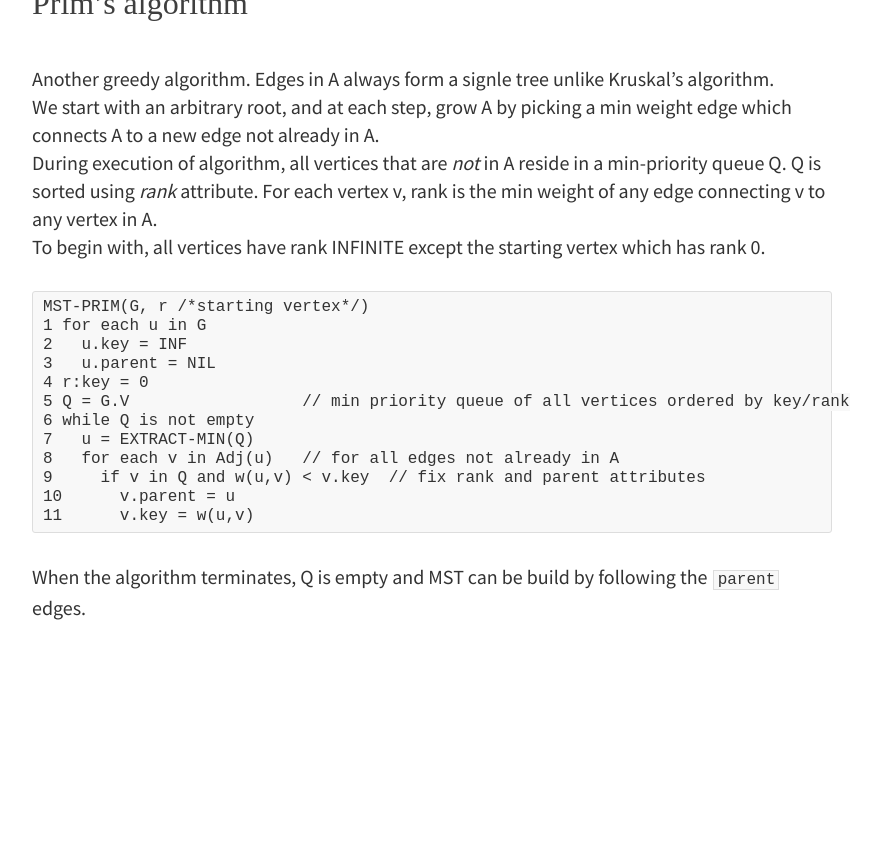
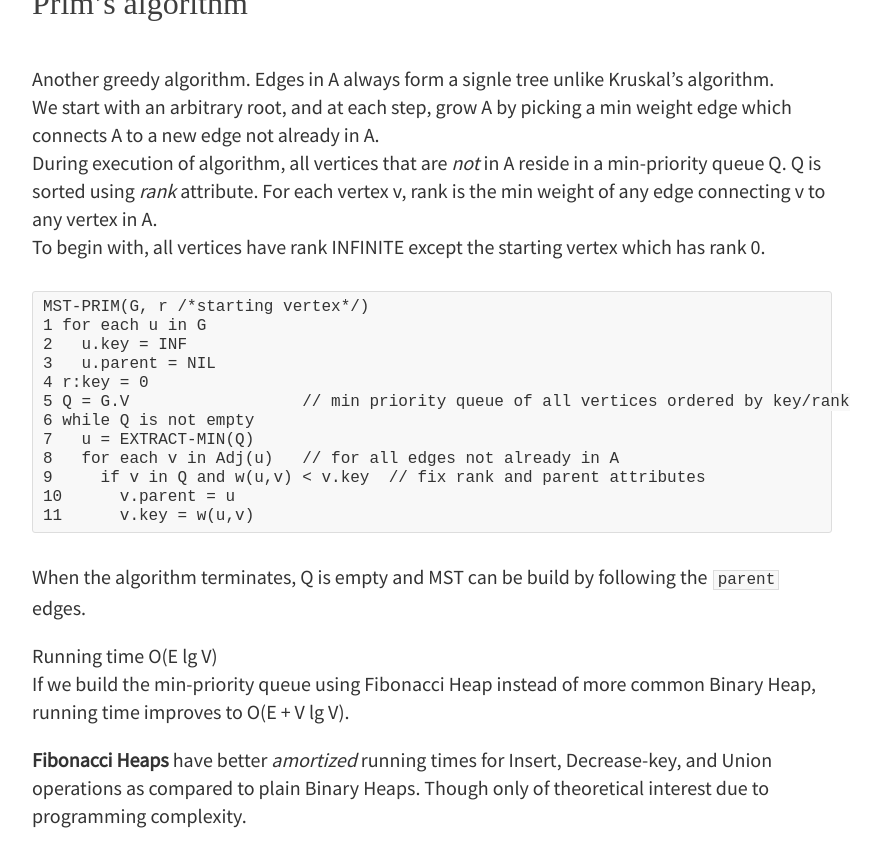
Before and after one commit to rbt91/rbt91.github.io, a Jekyll site: the page built from _posts/2016-09-30-graph-algorithms.md, in a window 1280 px wide and 900 px high, scrolled down 6440 px. Shown: the top 867 px of the window, without its empty margins (208-1088 px from the left). Built offline with Jekyll 4.4.1, drawn with Linux system fonts in a browser that asks for light colours; some web fonts are replaced; before the commit the page ends 7132 px from its top, so only the background shows below that.

Commit message:
Update 2016-09-30-graph-algorithms.md

````diff
--- a/_posts/2016-09-30-graph-algorithms.md
+++ b/_posts/2016-09-30-graph-algorithms.md
@@ -303,3 +303,8 @@ MST-PRIM(G, r /*starting vertex*/)
 ```
 
 When the algorithm terminates, Q is empty and MST can be build by following the `parent` edges.
+
+Running time O(E lg V)
+If we build the min-priority queue using Fibonacci Heap instead of more common Binary Heap, running time improves to O(E + V lg V).
+
+**Fibonacci Heaps** have better _amortized_ running times for Insert, Decrease-key, and Union operations as compared to plain Binary Heaps. Though only of theoretical interest due to programming complexity.
````
